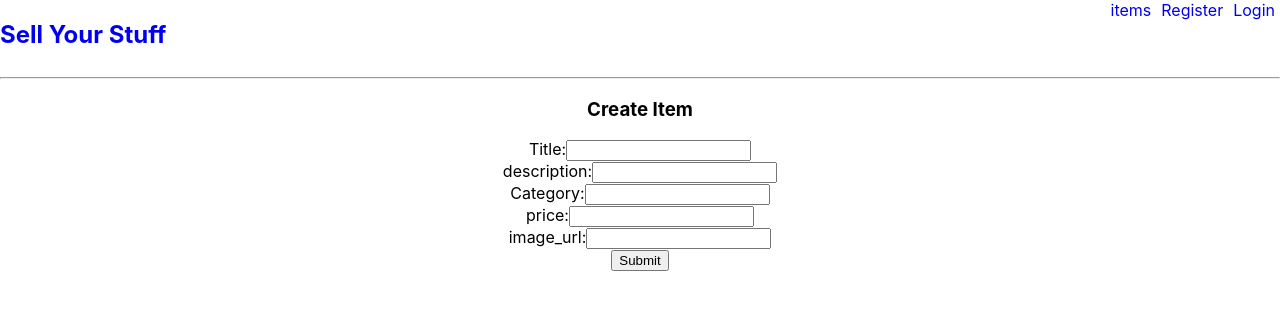
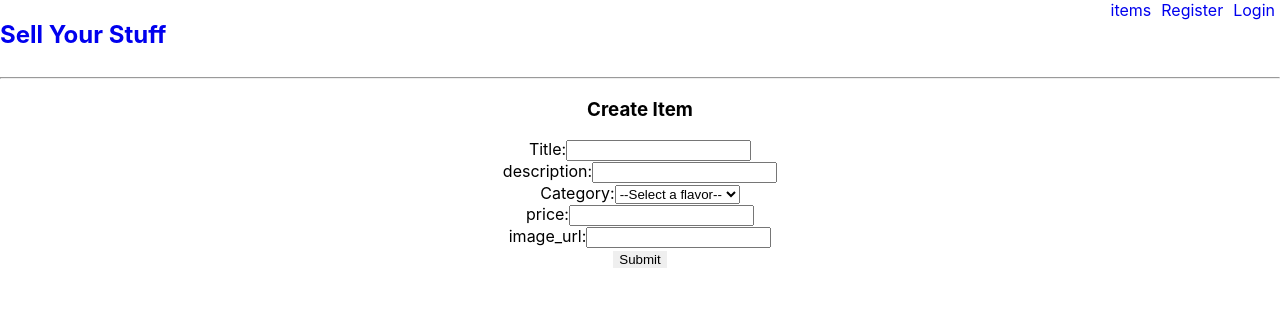
Before and after one commit to GAJimmyMoy/sellyourstuff, a React (Create React App) app in the folder client/: page /items/new in a window 1280 px wide. Shown: the top 310 px of the page. Built offline with nearby package versions, Linux system fonts and the light colour scheme; no server answers.

Commit message:
able to create an item

```diff
--- a/client/src/App.css
+++ b/client/src/App.css
@@ -33,3 +33,27 @@ a{
   flex-wrap: wrap;
   padding: 30px;
 }
+.item_img{
+  height: 180px;
+
+}
+button{
+  border: none;
+  background-color: none;
+}
+.item_details_img{
+  height: 400px;
+}
+.details_container{
+
+  display: flex;
+  flex-direction: row;
+  justify-content: center;
+}
+.details_container_a{
+  border: 1px solid black;
+}
+.details_container_b{
+  padding-top: 100px;
+  border: 1px solid black;
+}
--- a/client/src/containers/MainContainer.jsx
+++ b/client/src/containers/MainContainer.jsx
@@ -56,8 +56,8 @@ export default function MainContainer() {
           <CreateItem handleCreate={ handleCreate}/>
         </Route>
         <Route path="/items/:id">
-          <h3>items id</h3>
-          <ItemDetails />
+
+          <ItemDetails items={items} />
         </Route>
         <Route path="/items">
           <Items items={items} />
--- a/client/src/screens/CreateItem.jsx
+++ b/client/src/screens/CreateItem.jsx
@@ -1,167 +1,99 @@
-// import React from 'react'
-// import {useState} from 'react'
-// export default function CreateItem() {
-//   const [formData, setFormData] = useState({
-//     title: '',
-//     description: '',
-//     category: '',
-//     price: '',
-//     image:''
-//   })
-
-
-//   const { title, description, category, price, image } = formData;
-//   const handleChange = (e) => {
-//     const { name, value } = e.target;
-//     setFormData(prevState => ({
-//       ...prevState,
-//       [name]: value
-//     }))
-//   }
-
-//   return (
-//     <div>
-//       <h3>create Item</h3>
-//       <label>Title:
-//        <input
-//           type="text"
-//           name='title'
-//           value={title}
-//           onChange={handleChange}
-//         >
-//         </input>
-//       </label>
-//       <br/>
-//       <label>description:
-//        <input
-//           type="text"
-//           name='description'
-//           value={description}
-//           onChange={handleChange}
-//         >
-//         </input>
-//       </label>
-//       <br/>
-//       <label>Category:
-//        <input
-//           type="text"
-//           name='category'
-//           value={category}
-//           onChange={handleChange}
-//         >
-//         </input>
-//       </label>
-//       <br/>
-//       <label>price:
-//        <input
-//           type="text"
-//           name='price'
-//           value={price}
-//           onChange={handleChange}
-//         >
-//         </input>
-//       </label>
-//       <br/>
-//       <label>image_url:
-//        <input
-//           type="text"
-//           name='image'
-//           value={image}
-//           onChange={handleChange}
-//         >
-//         </input>
-//       </label>
-//       <br/>
-//       <button>Submit</button>
-//     </div>
-//   )
-// }
-import React from 'react'
-import { useState} from 'react'
+import React from "react";
+import { useState } from "react";
 
 export default function CreateItem(props) {
-
   const [formData, setFormData] = useState({
-    title: '',
-    description: '',
-    price: '',
-    image: '',
-    category: ''
-  })
+    title: "",
+    description: "",
+    price: "",
+    img_url: "",
+    category_id: "",
+  });
 
   const { title, description, category, price, image } = formData;
   const { handleCreate } = props;
 
-
-
   const handleChange = (e) => {
     const { name, value } = e.target;
-    setFormData(prevState => ({
+    setFormData((prevState) => ({
       ...prevState,
-      [name]: value
-    }))
-  }
+      [name]: value,
+    }));
+  };
 
   return (
-
-    <form onSubmit={
-      (e) => {
+    <form
+      onSubmit={(e) => {
         e.preventDefault();
         handleCreate(formData);
-      }
-    }>
+      }}
+    >
       <h3>Create Item</h3>
-      <label>Title:
+      <label>
+        Title:
         <input
           type="text"
-          name='title'
+          name="title"
           value={title}
           onChange={handleChange}
-        >
-        </input>
+        ></input>
       </label>
-      <br/>
-      <label>description:
+      <br />
+      <label>
+        description:
         <input
           type="text"
-          name='description'
+          name="description"
           value={description}
           onChange={handleChange}
-        >
-        </input>
+        ></input>
       </label>
-      <br/>
-      <label>Category:
+      <br />
+      {/* <label>Category:
        <input
           type="text"
-          name='category'
+          name='category_id'
           value={category}
           onChange={handleChange}
         >
         </input>
+      </label> */}
+
+      <label for="categories">
+        Category:
+        <select onChange={handleChange} name="category_id" id="categories" defaultValue='default'>
+        <option disabled value='default'>--Select a flavor--</option>
+          <option value="19">Electronics</option>
+          <option value="20">Clothing</option>
+          <option value="21">Appliances</option>
+          <option value="22">Antique</option>
+          <option value="23">Furniture</option>
+          <option value="24">Media</option>
+        </select>
       </label>
-      <br/>
-      <label>price:
+
+      <br />
+      <label>
+        price:
         <input
           type="text"
-          name='price'
+          name="price"
           value={price}
           onChange={handleChange}
-        >
-        </input>
+        ></input>
       </label>
-      <br/>
-      <label>image_url:
+      <br />
+      <label>
+        image_url:
         <input
           type="text"
-          name='image'
+          name="img_url"
           value={image}
           onChange={handleChange}
-        >
-        </input>
+        ></input>
       </label>
-      <br/>
+      <br />
       <button>Submit</button>
     </form>
-  )
+  );
 }
--- a/client/src/screens/ItemDetails.jsx
+++ b/client/src/screens/ItemDetails.jsx
@@ -1,12 +1,37 @@
-import React from 'react'
-import {useParams} from 'react-router-dom'
+import React from "react";
+import { Link, useParams } from "react-router-dom";
+import { useState, useEffect } from "react";
 export default function ItemDetails(props) {
-  const { id } = useParams;
-  console.log(id)
+  const { id } = useParams();
+  const { items } = props;
+  const [item, setItem] = useState(null);
+  // console.log(id);
+  // console.log(items);
+
+  useEffect(() => {
+    if (items.length) {
+      const oneItem = items.find((item) => item.id === Number(id));
+      setItem(oneItem);
+    }
+  }, [items, id]);
+  // console.log(item);
   return (
     <div>
-      <button>edit</button>
-      <button>delete</button>
+      {item && (
+        <div className="details_container">
+          <div className="details_container_a">
+          <img className="item_details_img" src={item.img_url} />
+
+          </div>
+          <div className="details_container_b">
+            <h3>id:{ item.id}</h3>
+          <h3>{item.title}</h3>
+          <p>{item.description}</p>
+          <p>${item.price}</p>
+            <button onClick={() => { }}>Delete</button>
+            </div>
+        </div>
+      )}
     </div>
-  )
+  );
 }
--- a/client/src/screens/Items.jsx
+++ b/client/src/screens/Items.jsx
@@ -11,6 +11,7 @@ export default function Items(props) {
       {
         items.map(item => (
           <Link to={`/items/${item.id}`}> <div className="card" key={item.id}>
+            <img src={item.img_url} alt="" className="item_img"/>
             <p >{item.title}</p>
             <p>${ item.price}</p>
             </div></Link>
```
Lines whose indentation alone changed are shown as unchanged.
